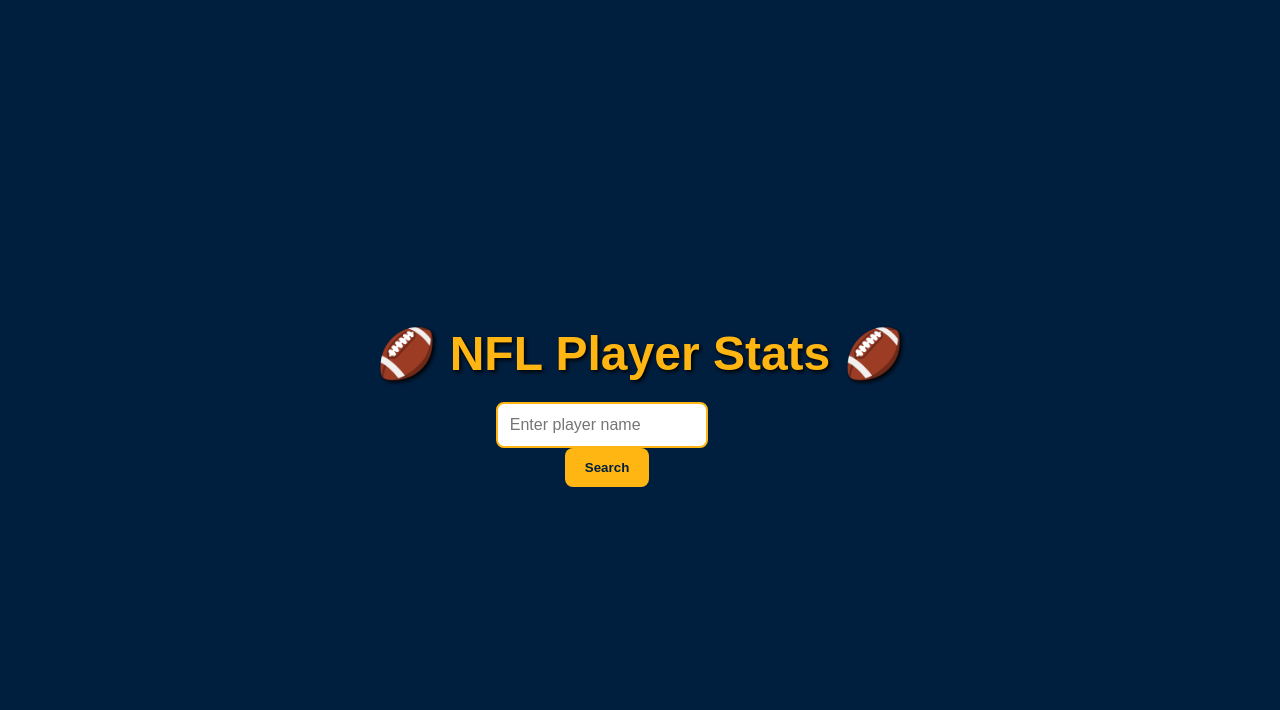
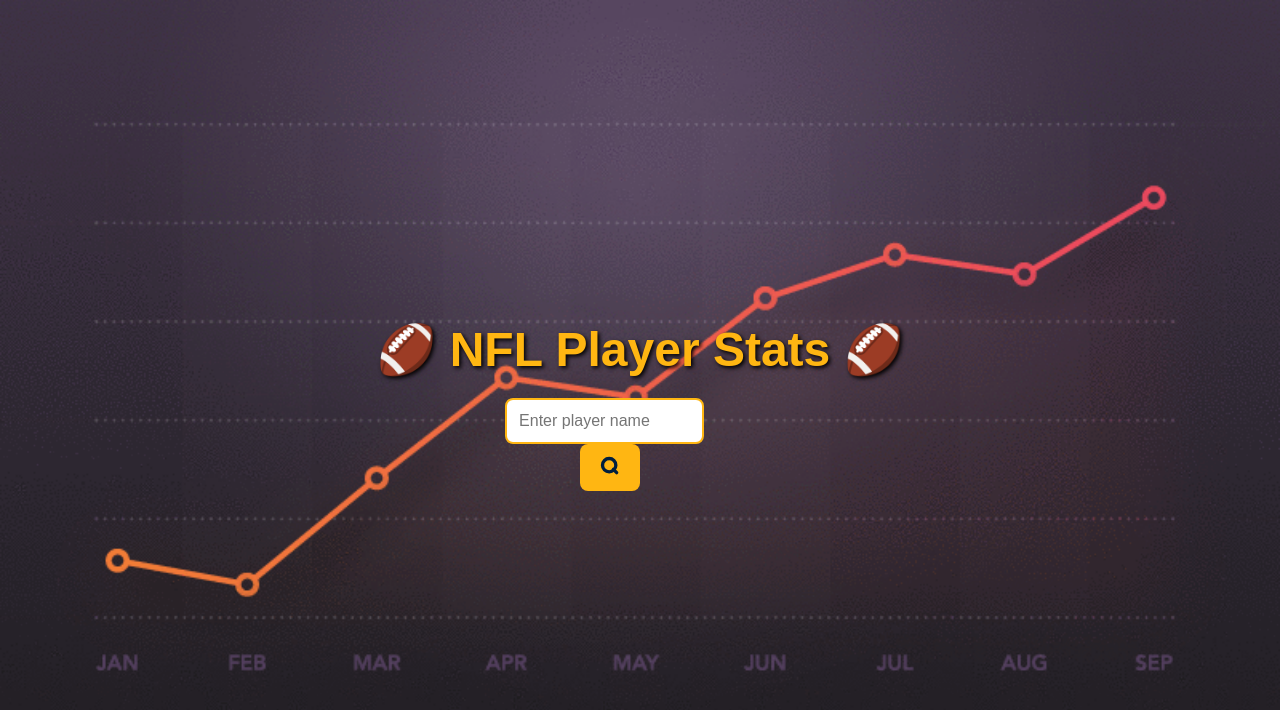
Before and after one commit to NaveenPrabakar/FantasyFootball-Analyzer, a React (Create React App) app in the folder ml-frontend/: page / in a window 1280 px wide. Shown: the top 710 px of the page. Built offline with nearby package versions, Linux system fonts and the light colour scheme.

Commit message:
improved UI-design

```diff
--- a/ml-frontend/src/App.css
+++ b/ml-frontend/src/App.css
@@ -2,9 +2,12 @@
   margin: 0;
   padding: 0;
   font-family: "Poppins", sans-serif;
+  background: url('R.gif') no-repeat center center fixed;
+  background-size: cover;
   background-color: #001f3f;
   color: #ffffff;
   overflow-x: hidden;
+  animation: fadeIn 2s ease-in-out;
 }
 
 .container {
@@ -15,6 +18,7 @@
   height: 100vh;
   text-align: center;
   position: relative;
+  animation: slideUp 1.5s ease-in-out;
 }
 
 .header {
@@ -22,11 +26,14 @@
   margin-bottom: 20px;
   color: #ffb612;
   text-shadow: 2px 2px 4px #000000;
+  animation: fadeIn 2s ease-in-out;
 }
 
 .searchBar {
   width: 80%;
   margin-bottom: 20px;
+  animation: fadeIn 2s ease-in-out;
+  align-items: center;
 }
 
 .input {
@@ -37,6 +44,7 @@
   font-size: 1em;
   color: #001f3f;
   margin-right: 10px;
+  animation: slideUp 2s ease-in-out;
 }
 
 .button {
@@ -48,6 +56,7 @@
   font-weight: bold;
   cursor: pointer;
   transition: transform 0.2s ease-in-out;
+  animation: fadeIn 1.5s ease-in-out;
 }
 
 .button:hover {
@@ -60,24 +69,26 @@
   max-width: 1200px;
   padding: 20px;
   margin-top: 20px;
-  background: #002b55;
+  background: #4f4f4f;
   border-radius: 15px;
   box-shadow: 4px 4px 6px #000000, -2px -2px 4px #145a32;
   text-align: left;
-  overflow-x: auto; /* Enables horizontal scrolling for smaller screens */
+  overflow-x: auto;
+  animation: fadeIn 2s ease-in-out;
 }
 
 .statsBox h3 {
   margin-bottom: 15px;
   color: #ffb612;
   text-align: center;
+  animation: slideUp 2s ease-in-out;
 }
 
 .statsTable {
   width: 100%;
   border-collapse: collapse;
   margin-top: 15px;
-  animation: fadeIn 0.5s ease-in-out;
+  animation: fadeIn 2s ease-in-out;
 }
 
 .statsTable th,
@@ -85,6 +96,7 @@
   padding: 12px 15px;
   border: 1px solid #ddd;
   text-align: center;
+  animation: fadeIn 2s ease-in-out;
 }
 
 .statsTable th {
@@ -94,15 +106,15 @@
 }
 
 .statsTable tr:nth-child(even) {
-  background-color: #003a5e;
+  background-color: #5a5a5a;
 }
 
 .statsTable tr:nth-child(odd) {
-  background-color: #002b55;
+  background-color: #3e3e3e;
 }
 
 .statsTable tr:hover {
-  background-color: #004974;
+  background-color: #8c8c8c;
 }
 
 @media (max-width: 768px) {
@@ -131,7 +143,7 @@
 }
 
 .animateStats {
-  animation: fadeIn 1s ease-in-out;
+  animation: fadeIn 2s ease-in-out;
 }
 
 .footballAnimation {
@@ -149,6 +161,7 @@
   font-size: 1.5em;
   color: #001f3f;
   text-align: center;
+  animation: slideUp 3s ease-in-out;
 }
 
 .footballAnimation::before {
@@ -170,21 +183,43 @@
   }
 }
 
+@keyframes fadeIn {
+  0% {
+    opacity: 0;
+  }
+  100% {
+    opacity: 1;
+  }
+}
+
+@keyframes slideUp {
+  0% {
+    transform: translateY(30px);
+    opacity: 0;
+  }
+  100% {
+    transform: translateY(0);
+    opacity: 1;
+  }
+}
+
 .imageGallery {
   display: flex;
   flex-wrap: wrap;
   gap: 30px;
   padding: 20px;
   justify-content: center;
+  animation: fadeIn 2s ease-in-out;
 }
 
 .plotImage {
-  width: 300px;
+  width: 550px;
   height: auto;
   border-radius: 10px;
   box-shadow: 0 6px 12px rgba(0, 0, 0, 0.15);
   object-fit: cover;
   transition: transform 0.3s ease-in-out;
+  animation: slideUp 1.5s ease-in-out;
 }
 
 .plotImage:hover {
--- a/ml-frontend/src/components/SearchBar.jsx
+++ b/ml-frontend/src/components/SearchBar.jsx
@@ -11,7 +11,20 @@
         className="input"
       />
       <button onClick={onSearch} className="button">
-        Search
+      <svg
+          xmlns="http://www.w3.org/2000/svg"
+          width="20"
+          height="20"
+          viewBox="0 0 24 24"
+          fill="none"
+          stroke="currentColor"
+          strokeWidth="4"
+          strokeLinecap="round"
+          strokeLinejoin="round"
+        >
+          <circle cx="11" cy="11" r="8" />
+          <line x1="16" y1="16" x2="20" y2="20" />
+        </svg>
       </button>
     </div>
 
```
Also changed, not shown: ml-frontend/src/R.gif (added).
